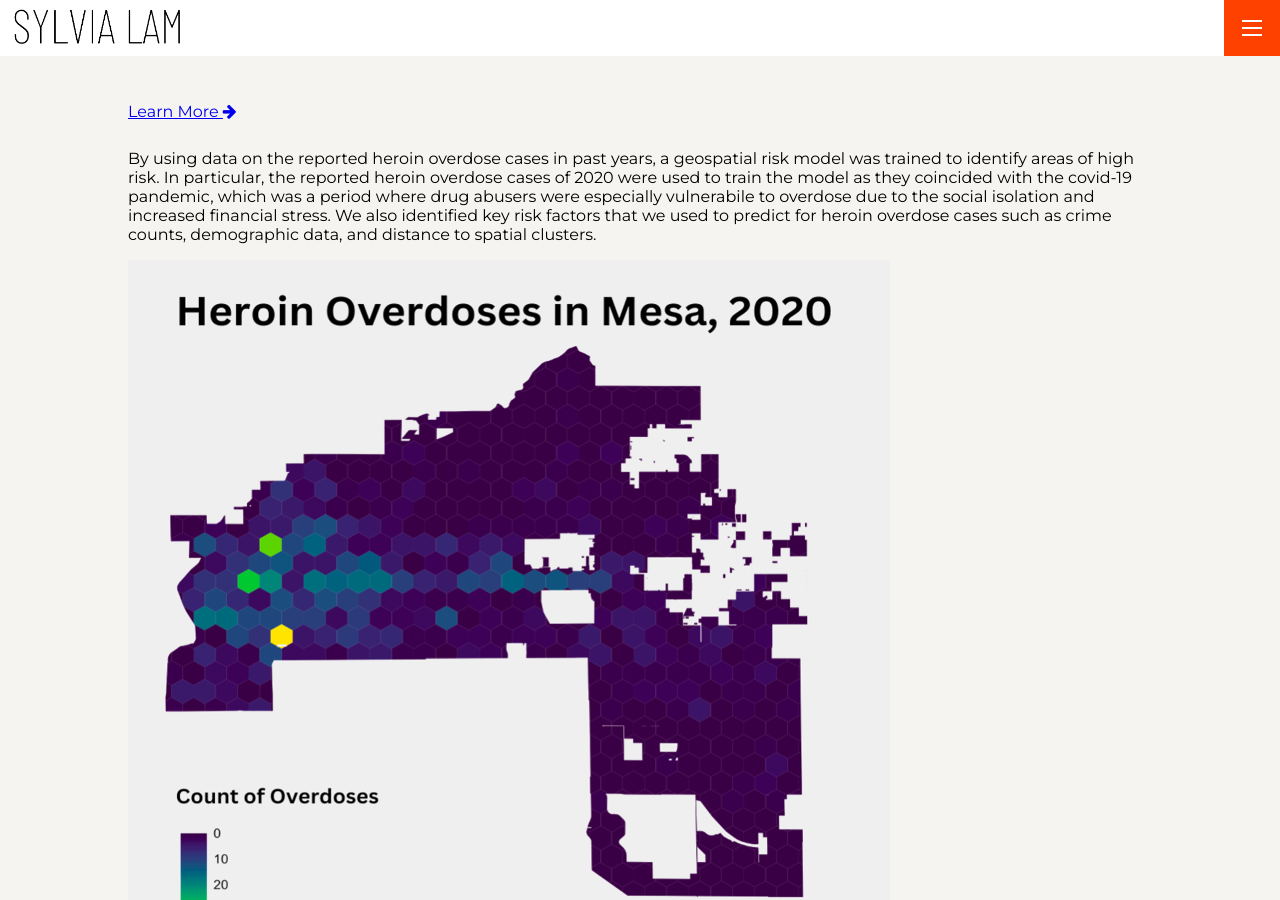
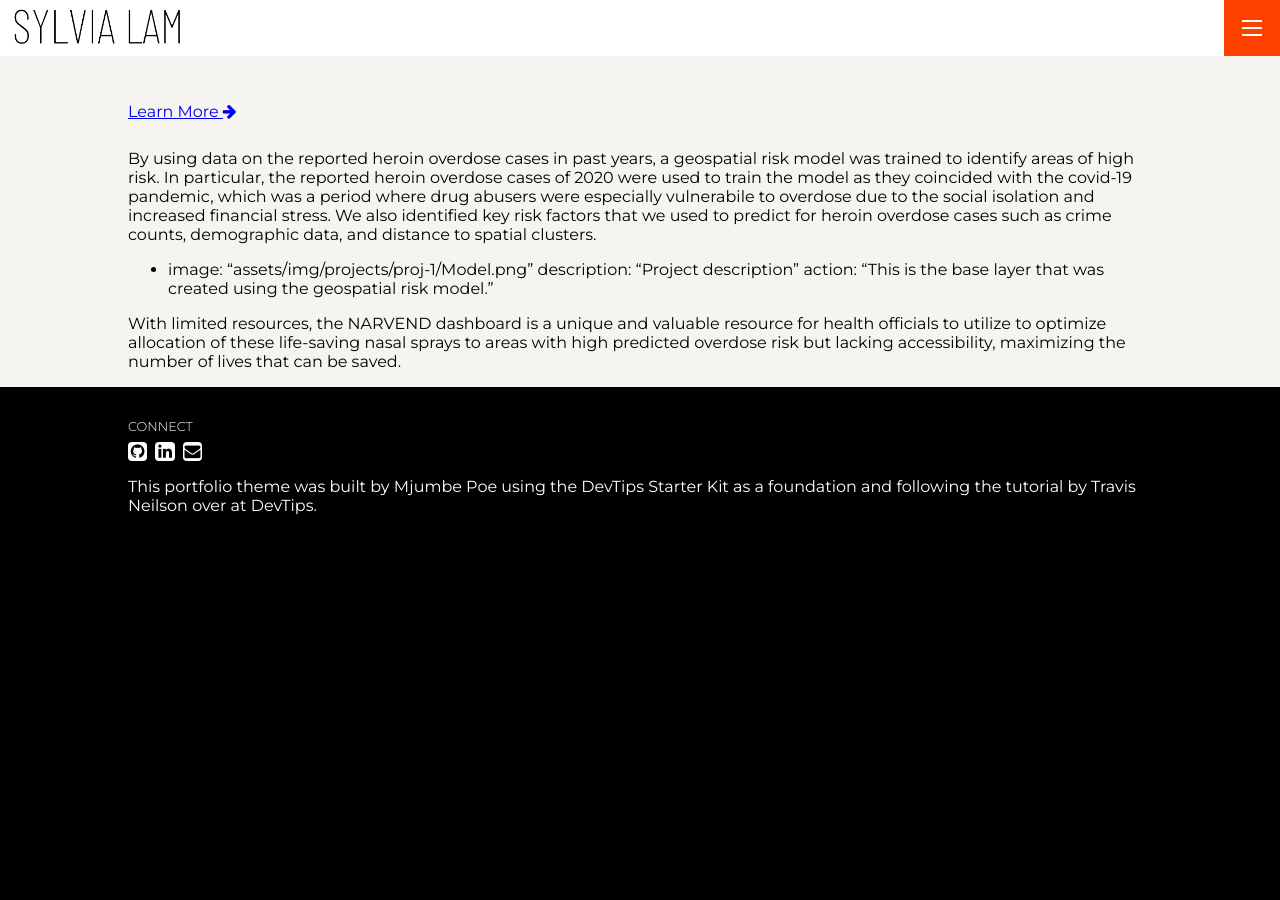
Before and after one commit to laivlys/portfolio, a Jekyll site: the page built from _projects/proj-1.md, in a window 1280 px wide and 900 px high, scrolled down 362 px. Built offline with Jekyll 4.4.1, drawn with Linux system fonts in a browser that asks for light colours; after the commit the page ends 900 px from its top, so only the background shows below that.

Commit message:
Update proj-1.md

```diff
--- a/_projects/proj-1.md
+++ b/_projects/proj-1.md
@@ -14,6 +14,8 @@ Our video presentation of NARVEND dashboard pitch can be found here:
 
 By using data on the reported heroin overdose cases in  past years, a geospatial risk model was trained to identify areas of high risk. In particular, the reported heroin overdose cases of 2020 were used to train the model as they coincided with the covid-19 pandemic, which was a period where drug abusers were especially vulnerabile to overdose due to the social isolation and increased financial stress. We also identified key risk factors that we used to predict for heroin overdose cases such as crime counts, demographic data, and distance to spatial clusters.
 
-![This is the base layer that was created using the geospatial risk model.](https://github.com/laivlys/portfolio/blob/main/assets/img/projects/proj-1/Model.png)
+- image: "assets/img/projects/proj-1/Model.png"
+  description: "Project description"
+  action: "This is the base layer that was created using the geospatial risk model."
 
 With limited resources, the NARVEND dashboard is a unique and valuable resource for health officials to utilize to optimize allocation of these life-saving nasal sprays to areas with high predicted overdose risk but lacking accessibility, maximizing the number of lives that can be saved.
```
